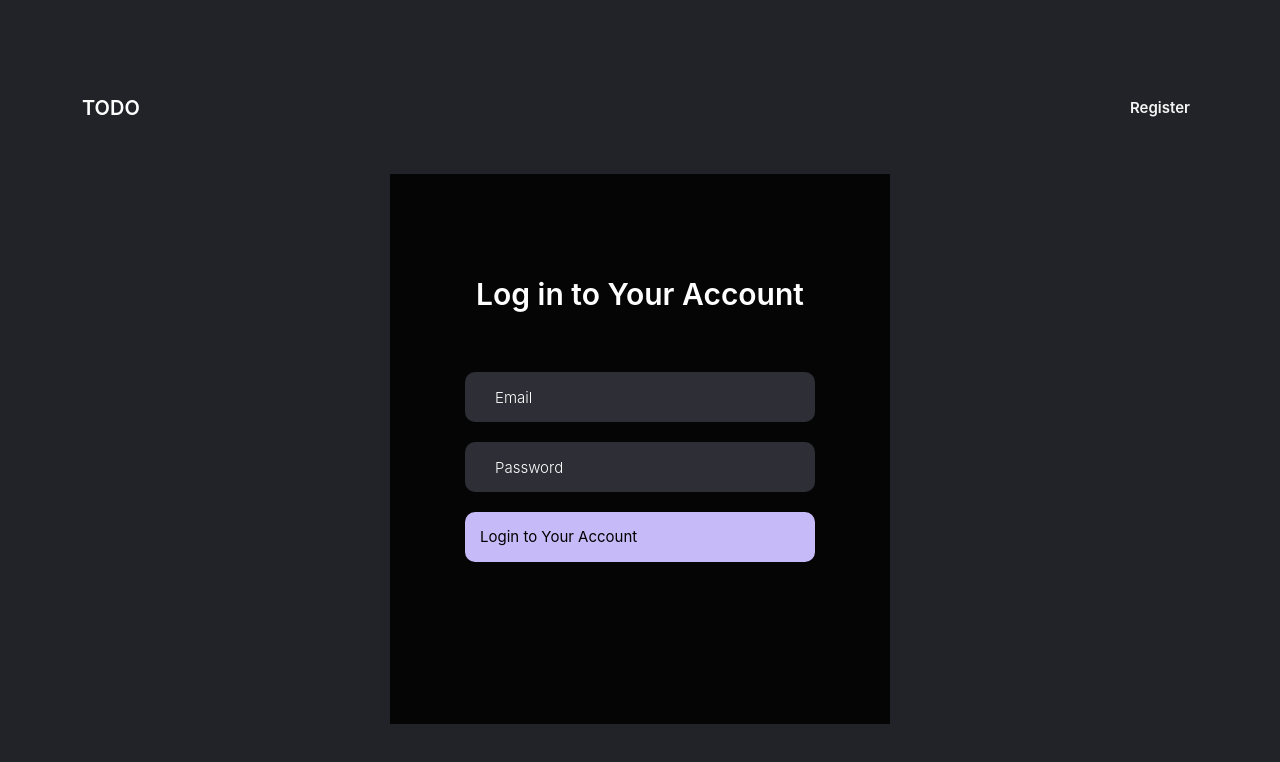
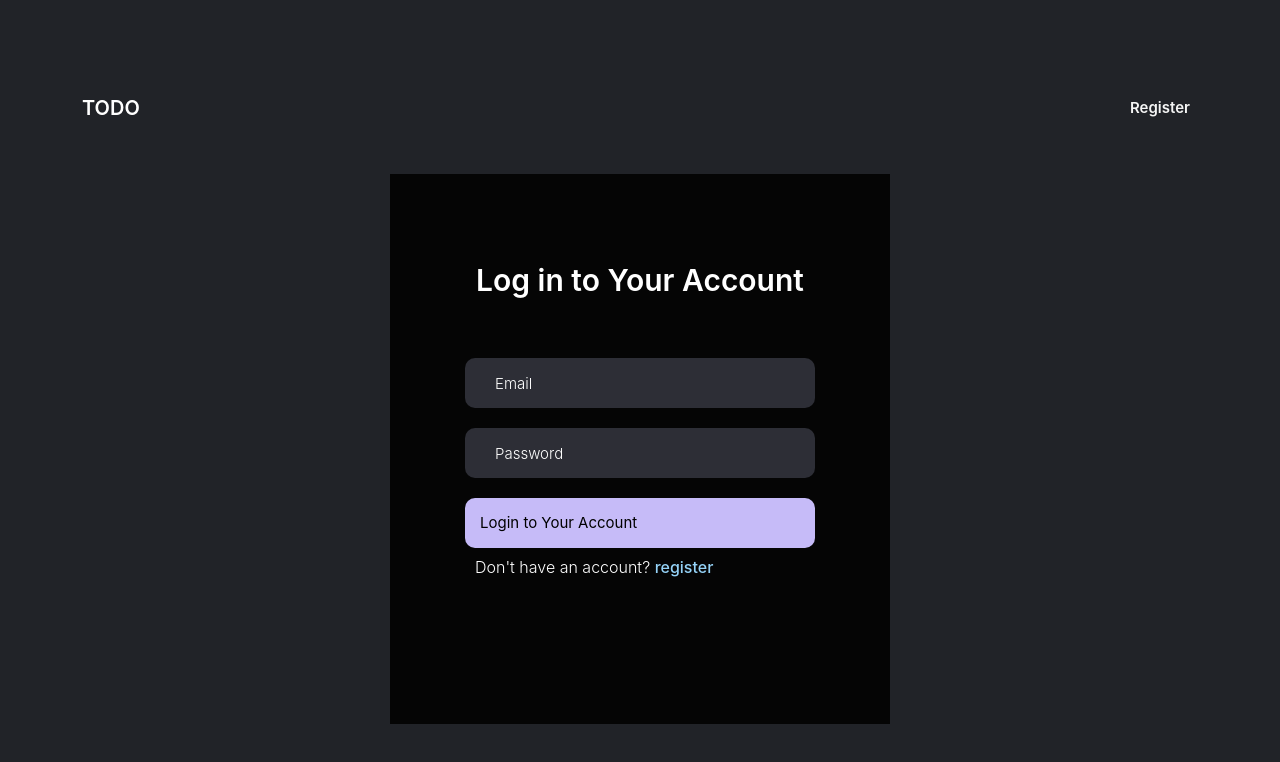
Before and after one commit to AlGhaliyahM/todo-ui, a Vue app: page /login in a window 1280 px wide. Shown: the top 762 px of the page. Built offline with nearby package versions, Linux system fonts and the light colour scheme; what vue-basic-alert would draw is missing.

Commit message:
minor changes

```diff
--- a/src/components/NavBar.vue
+++ b/src/components/NavBar.vue
@@ -18,7 +18,7 @@ const path = URL.split('/').pop();
       <div class="navbar" id="navbarNav">
         <ul class="navbar-nav">
           <!-- if we are in the login page show the register route  -->
-          <li v-if="path === 'login'">
+          <li v-if="path?.toLowerCase() === 'login'">
             <RouterLink
               style="color: whitesmoke; font-weight: 600"
               class="nav-link"
@@ -27,7 +27,7 @@ const path = URL.split('/').pop();
             </RouterLink>
           </li>
           <!-- if we are in the register page show the login route  -->
-          <li v-if="path === 'register'">
+          <li v-if="path?.toLowerCase() === 'register'">
             <RouterLink
               style="color: whitesmoke; font-weight: 600"
               class="nav-link"
@@ -37,7 +37,7 @@ const path = URL.split('/').pop();
           </li>
         </ul>
         <!-- show the logout route if we are in the todo page -->
-        <ul class="navbar-nav" v-if="path === '/'">
+        <ul class="navbar-nav" v-if="path === ''">
           <li>
             <RouterLink
               style="color: whitesmoke; font-weight: 600"
--- a/src/views/LoginView.vue
+++ b/src/views/LoginView.vue
@@ -51,6 +51,17 @@ const submit = async () => {
 
         <button class="submitBtn" type="submit">Login to Your Account</button>
       </div>
+      <div style="display: flex; flex-direction: row">
+        <h6 style="margin-left: 20px; color: #ffffff; font-weight: 300">
+          Don't have an account?
+          <RouterLink
+            style="color: #95d3f8; font-weight: 500; text-decoration: none"
+            to="/register"
+          >
+            register</RouterLink
+          >
+        </h6>
+      </div>
     </form>
   </div>
 </template>
--- a/src/views/TodoView.vue
+++ b/src/views/TodoView.vue
@@ -9,10 +9,10 @@ const router = useRouter();
 //routes the user to the login page if no cookie is set
 //there is a problem if you reload the page the state is reset
 const authStore = useAuthStore();
-
-if (!authStore.$state.authenticated) {
-  router.push('/login');
-}
+// if (!authStore.$state.authenticated) {
+//   router.push('/login');
+// }
+// const emit = defineEmits(['updateNavbar']);
 
 //initiate the store
 const todoStore = useTodoStore();
@@ -70,7 +70,6 @@ const task = ref('');
 
     <div class="mytodosContainer" style="overflow-y: scroll">
       <h6 class="boxTitle">My Todos</h6>
-
       <TaskCard />
     </div>
   </div>
```
